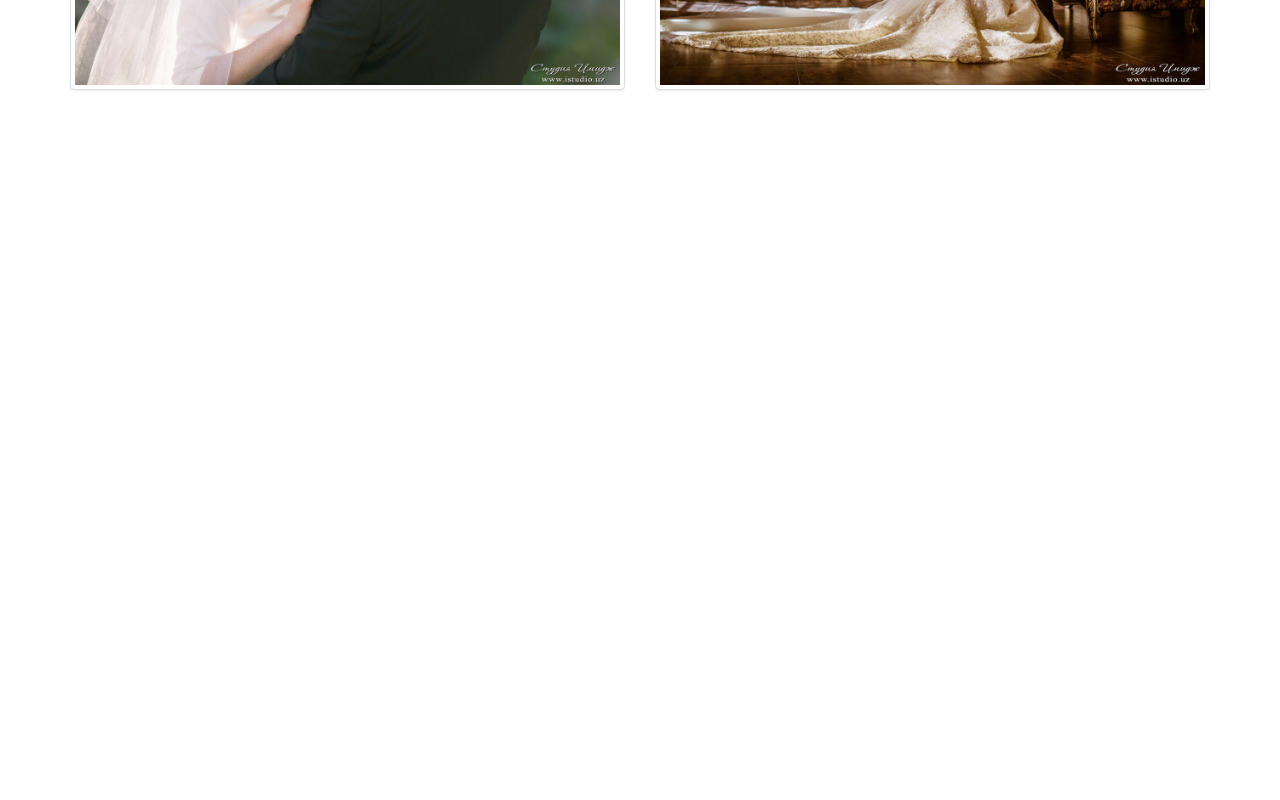
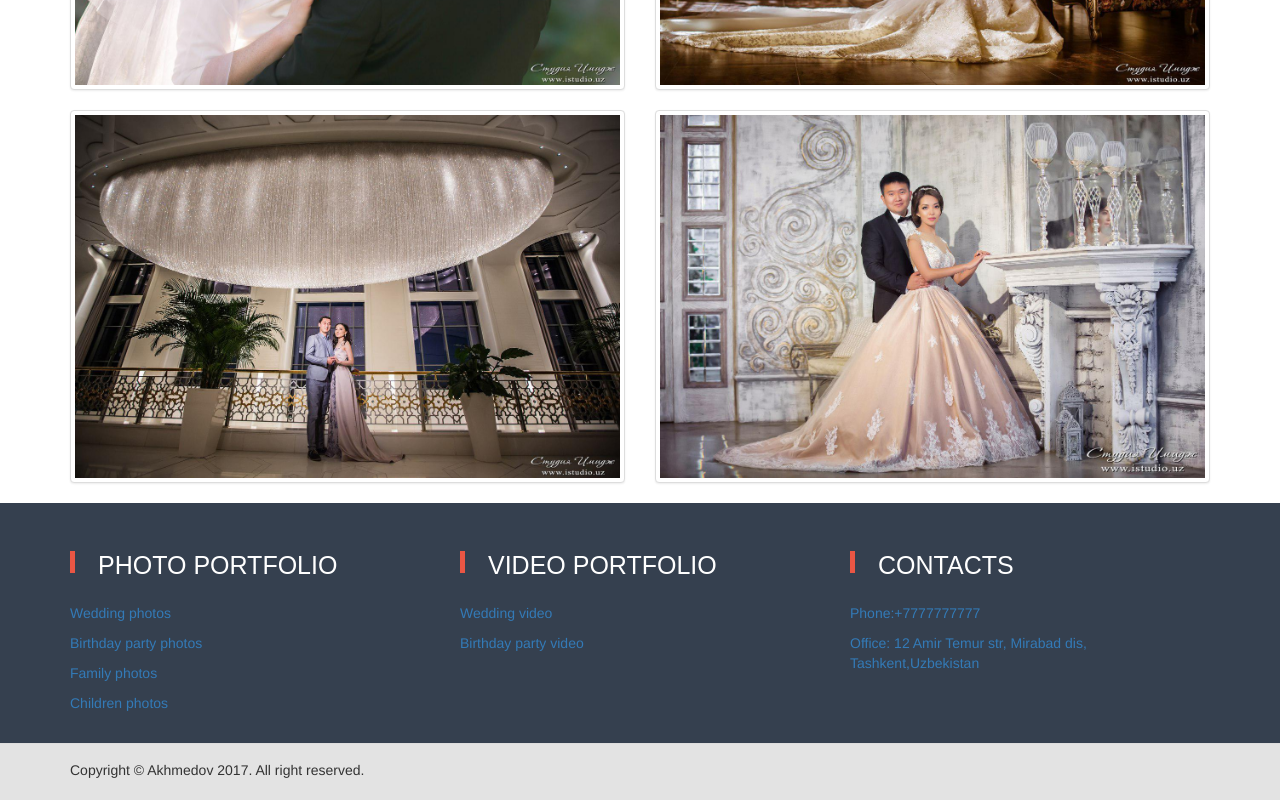
Before and after one commit to Akhmedov22/CW, a plain HTML site: page wedding.html in a window 1280 px wide. Shown: the part 916-1716 px from the top of the page. Drawn offline with Linux system fonts and the light colour scheme.

Commit message:
dfdfsdsds
dfdfsd

```diff
--- a/wedding.html
+++ b/wedding.html
@@ -163,7 +163,7 @@
 </footer>
 <div class="myfooter-bottom">
   <div class="container">
-    <p class="pull-left"> Copyright © Akhmedov Ulugbekd 2017. All right reserved. </p>
+    <p class="pull-left"> Copyright © Akhmedov 2017. All right reserved. </p>
   </div>
 </div>
 
```
Also changed, not shown: about.html (+1 -1 lines), video.html (+1 -1 lines).
